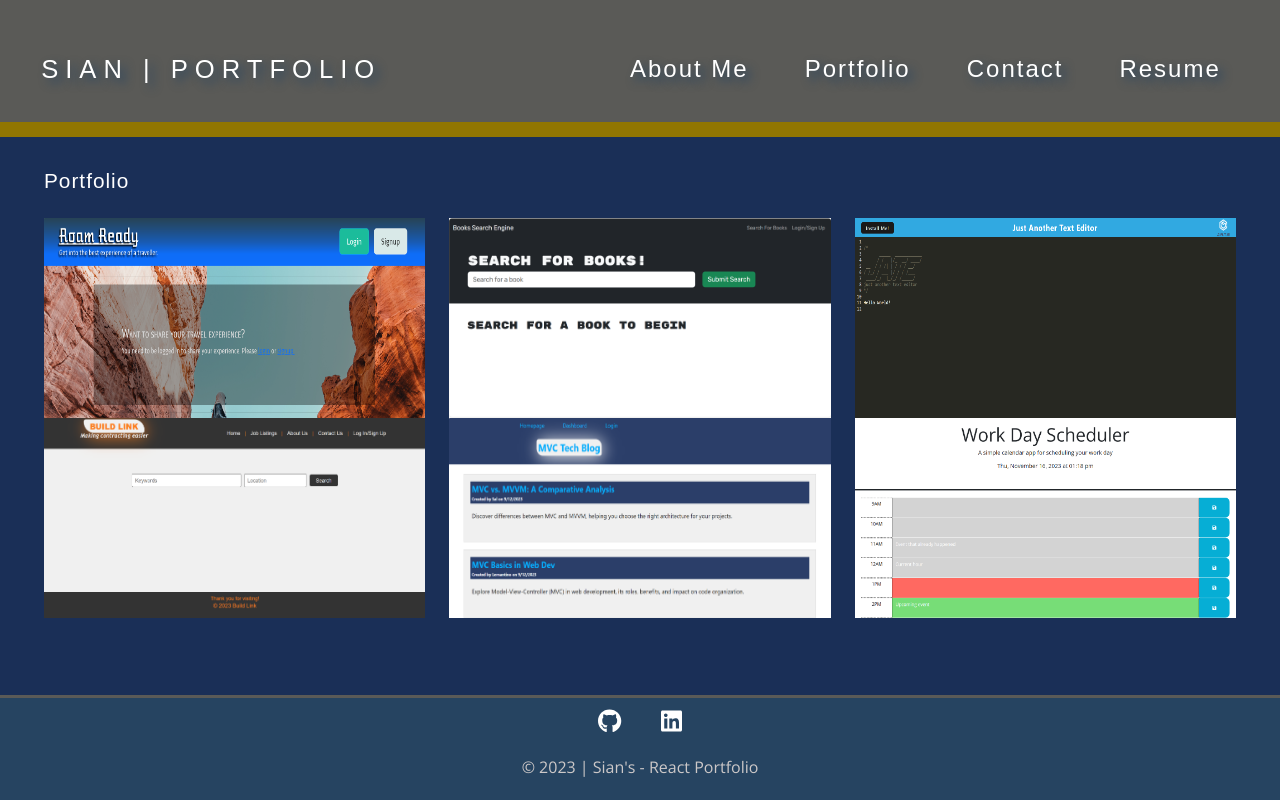
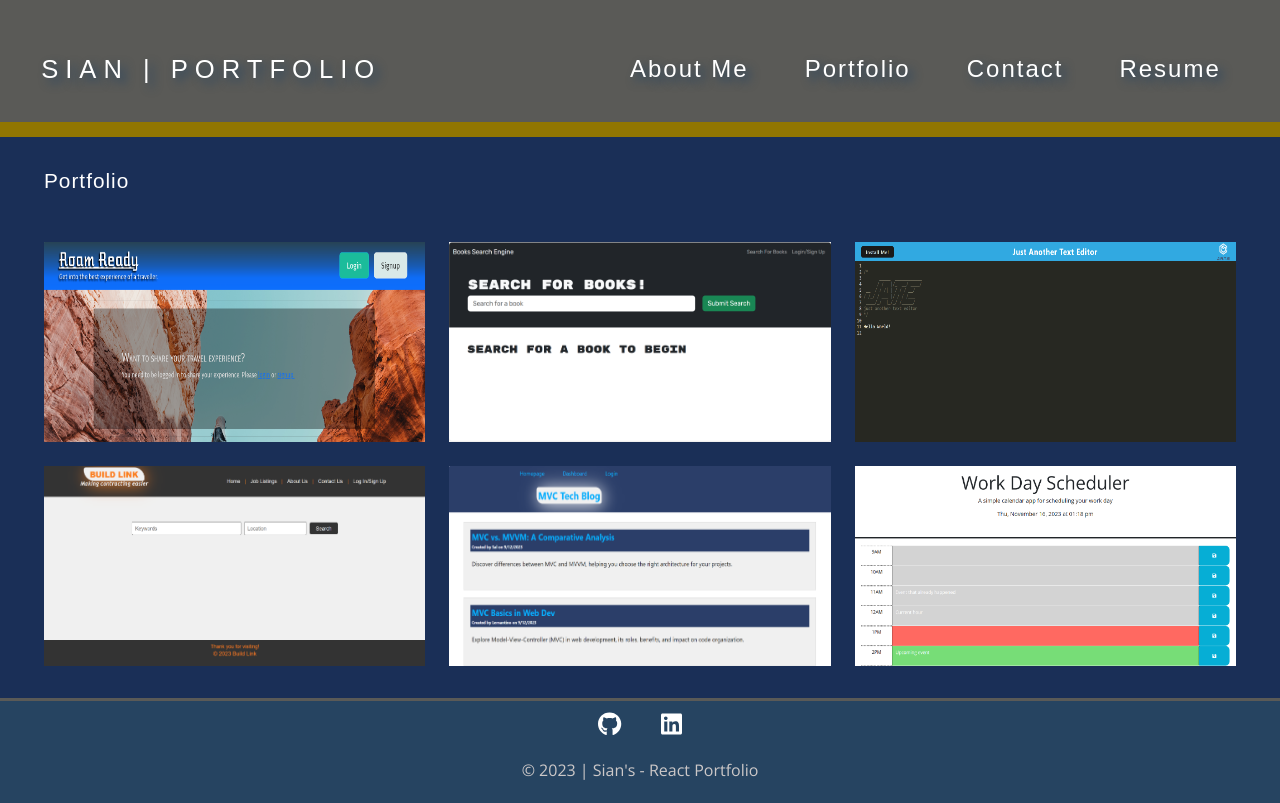
Before and after one commit to SKhai77/my-react-portfolio, a React (Vite) app: page /portfolio in a window 1280 px wide. Built offline with nearby package versions, Linux system fonts and the light colour scheme; a web font is replaced by a local one.

Commit message:
Add project description to display technologies used

```diff
--- a/src/pages/Portfolio.jsx
+++ b/src/pages/Portfolio.jsx
@@ -5,12 +5,14 @@ function Portfolio() {
   const projects = [
     {
       title: "Roam Ready - Travler blog",
+      description: "MERN Stack",
       imageUrl: "./src/assets/images/roam-ready.png",
       githubLink: "https://github.com/SKhai77/roam-ready",
       deployedLink: "https://roam-ready-79c746e8ffc3.herokuapp.com/",
     },
     {
       title: "Books Search Engine",
+      description: "NoSQL/GraphQL/Express/React/Node",
       imageUrl: "./src/assets/images/books-search-engine.png",
       githubLink: "https://github.com/SKhai77/books-search-engine",
       deployedLink:
@@ -18,6 +20,7 @@ function Portfolio() {
     },
     {
       title: "J.A.T.E - Text Editor",
+      description: "IndexedDB/SWA/Webpack",
       imageUrl: "./src/assets/images/jate-text-editor.png",
       githubLink: "https://github.com/SKhai77/jate-text-editor",
       deployedLink:
@@ -25,18 +28,21 @@ function Portfolio() {
     },
     {
       title: "Build Link - Construction job board",
+      description: "MySQL/Express/Nodejs",
       imageUrl: "./src/assets/images/build-link.png",
       githubLink: "https://github.com/SKhai77/build-link",
       deployedLink: "https://build-link-10beabbadf73.herokuapp.com",
     },
     {
       title: "MVC Tech Blog",
+      description: "Bcrypt/Handlebars/Sequelize",
       imageUrl: "./src/assets/images/mvc-tech-blog.png",
       githubLink: "https://github.com/SKhai77/mvc-tech-blog",
       deployedLink: "https://sk77-mvctechblog-e599ac753156.herokuapp.com",
     },
     {
       title: "Work Day Scheduler",
+      description: "HTML/CSS/jQuery",
       imageUrl: "./src/assets/images/work-day-scheduler.png",
       githubLink: "https://github.com/SKhai77/work-day-scheduler",
       deployedLink: "https://skhai77.github.io/work-day-scheduler",
@@ -50,7 +56,10 @@ function Portfolio() {
           <h2>Portfolio</h2>
           <div className="row mt-4">
             {projects.map((project, index) => (
-              <div className="col-sm-6 col-md-4 col-lg-4 col-xxl-3" key={index}>
+              <div
+                className="col-sm-6 col-md-4 col-lg-4 col-xxl-3 g-4"
+                key={index}
+              >
                 <Project
                   title={project.title}
                   description={project.description}
```
